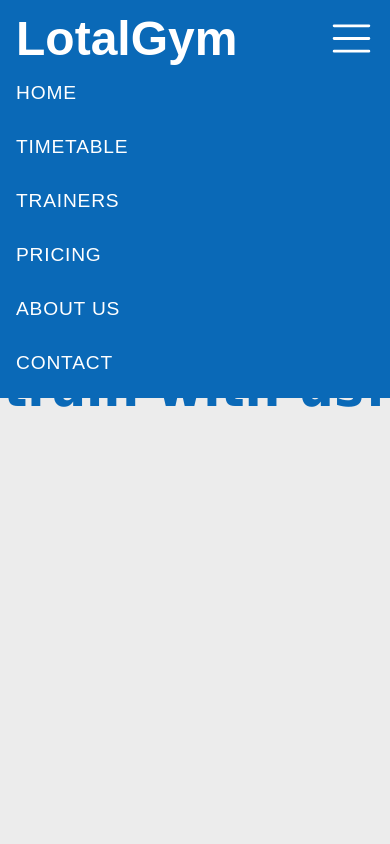
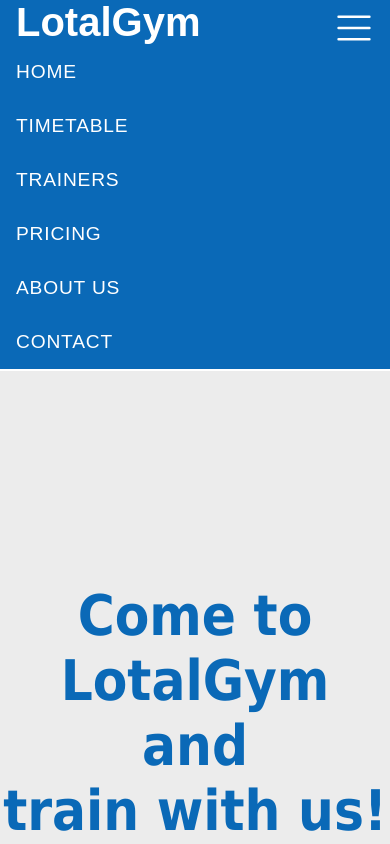
Before and after one commit to wiut00011193/WP_CW1_00011193, a plain HTML site: page index.html in a window 390 px wide. Both pictures are taken after a click on the link 351 px from the left and 40 px from the top of the page. Shown: the top 844 px of the page. Drawn offline with Linux system fonts and the light colour scheme.

Commit message:
Header is not in absolute position anymore

```diff
--- a/styles/main.css
+++ b/styles/main.css
@@ -27,8 +27,8 @@ a {
 
 p {
     font-size: 2rem;
+    text-align: center;
     color: var(--theme-color);
-    text-align: center;
 }
 
 .container {
@@ -43,17 +43,14 @@ p {
 
 .logo h1 {
     font-size: 3.5rem;
-    font-family: Edelsans, Avenir, sans-serif;
+    font-family: Avenir, sans-serif;
 }
 
 .header {
-    position: absolute;
-    top: 0;
-    left: 0;
     display: flex;
     width: 100%;
-    height: 5.5rem;
     padding-right: 1rem;
+    padding-left: 1rem;
     align-items: center;
     background-color: var(--theme-color);
 }
@@ -74,11 +71,11 @@ nav {
 }
 
 .nav-item {
-    margin: 1rem;
+    padding: 1rem;
 }
 
 .nav-link {
-    font-family: Edelsans, Avenir, sans-serif;
+    font-family: Avenir, sans-serif;
     font-size: 1.2rem;
     text-transform: uppercase;
     letter-spacing: 0.05rem;
@@ -103,7 +100,7 @@ nav {
 }
 
 .hero-text {
-    padding-top: 13%;
+    padding-top: 10vh;
     font-family: Tahoma, sans-serif;
     font-size: 7rem;
     color: var(--theme-color);
@@ -118,13 +115,13 @@ footer {
 
 footer h3 {
     padding-bottom: 1rem;
-    font-family: Edelsans, Avenir, sans-serif;
+    font-family: Avenir, sans-serif;
     font-size: 2.5rem;
     color: #ffffff;
 }
 
 footer p {
-    font-family: Edelsans, Avenir, sans-serif;
+    font-family: Avenir, sans-serif;
     font-size: 1.1rem;
     color: #ffffff;
 }
@@ -143,9 +140,7 @@ footer p {
 
 @media screen and (max-width: 1050px) {
     .header.dropdown .nav-list {
-        display: flex;
-        flex-direction: column;
-        padding-bottom: 0.5rem;
+        display: block;
         background-color: var(--theme-color);
     }
 
@@ -160,7 +155,6 @@ footer p {
 
     .header.dropdown .logo h1 {
         padding-left: 1rem;
-        padding-top: 0.7rem;
     }
 
     .nav-list {
@@ -169,47 +163,34 @@ footer p {
 
     .menu-toggle {
         position: absolute;
-        top: 1rem;
+        top: 0.5rem;
         right: 1rem;
         display: block;
-        width: 2.8rem;
+        width: 2.5rem;
         color: #ffffff;
         cursor: pointer;
     }
 
     .hero-text {
-        padding-top: 20%;
+        padding-top: 20vh;
         font-size: 5rem;
     }
 
     .logo h1 {
-        font-size: 3rem;
-    }
-
-    .header {
-        padding-left: 1rem;
-        padding-right: 2rem;
+        font-size: 2.5rem;
     }
 }
 
 @media screen and (max-width: 700px) {
     .hero-text {
-        padding-top: 40%;
+        padding-top: 25vh;
         font-size: 3.5rem;
-    }
-
-    .logo h1 {
-        font-size: 3rem;
-    }
-
-    .header {
-        padding-left: 1rem;
-        padding-right: 2rem;
     }
 }
 
-@media screen and (max-width: 300px) {
-    .logo h1 {
-        font-size: 2.5rem;
+@media screen and (min-width: 1600px) {
+    .hero-text {
+        padding-top: 15vh;
+        font-size: 10rem;
     }
 }
```
